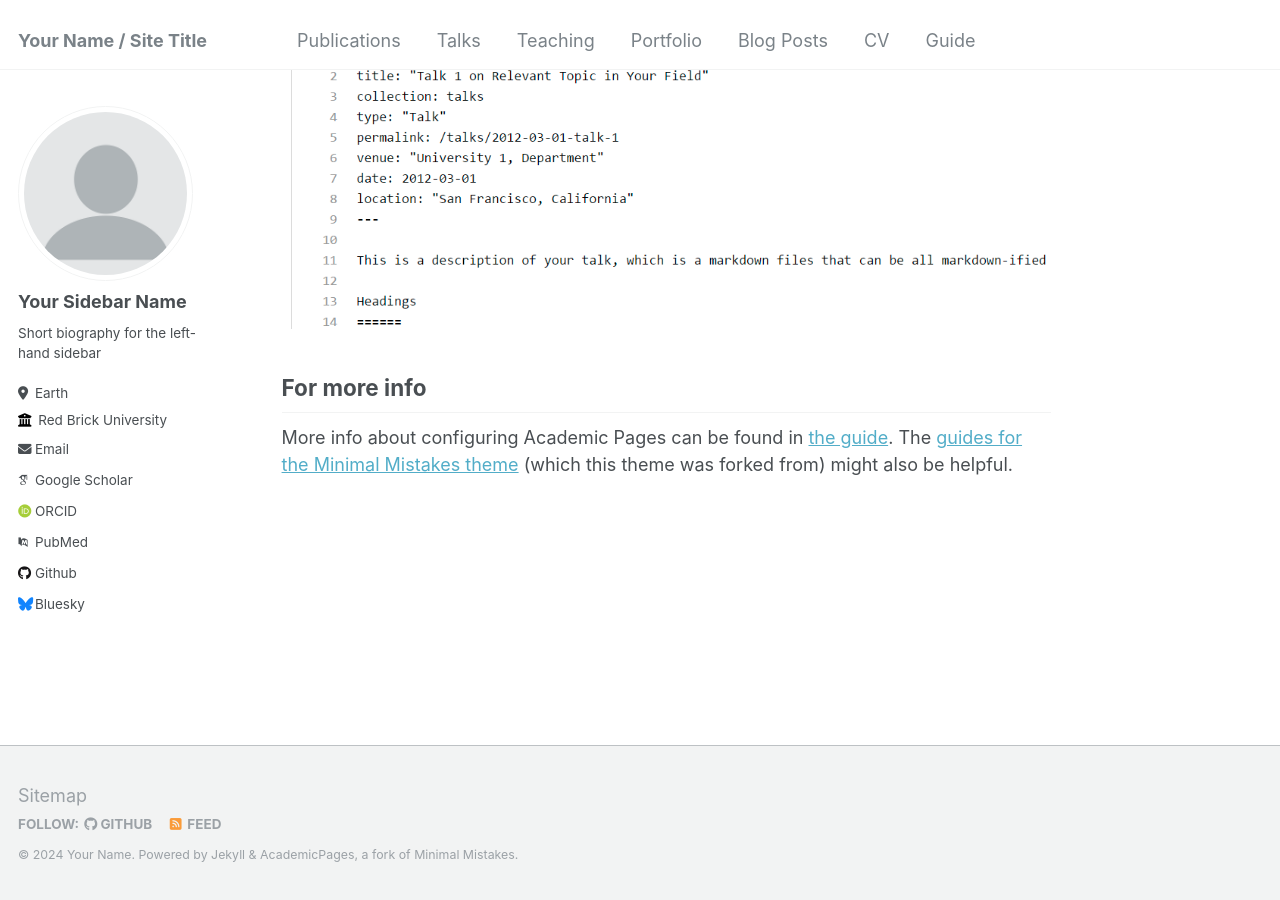
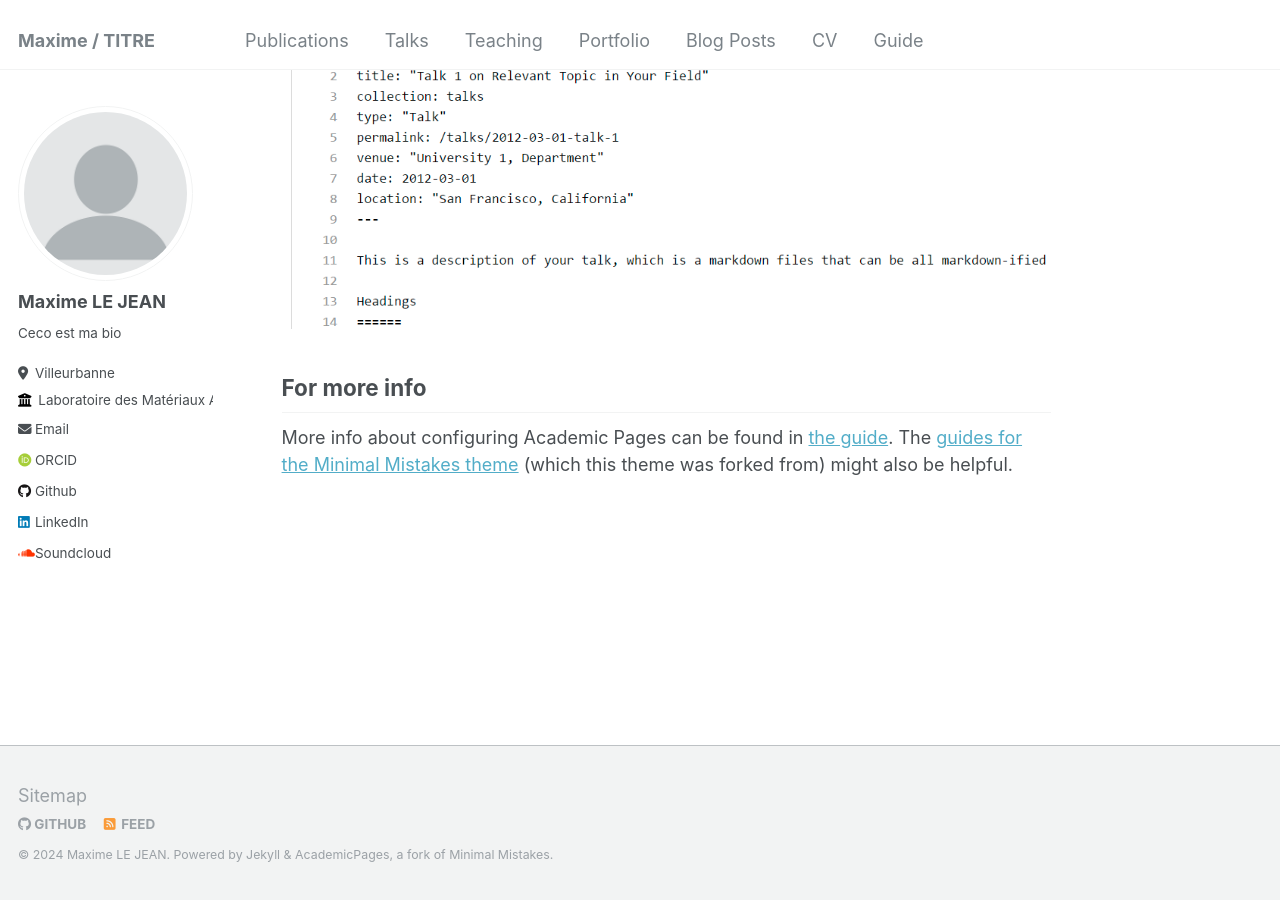
Before and after one commit to Shadaube/Shadaube.github.io, a Jekyll site: the page built from _pages/about.md, in a window 1280 px wide and 900 px high, scrolled down 2660 px. Built offline with Jekyll 4.4.1, drawn with Linux system fonts in a browser that asks for light colours; some web fonts are replaced.

Commit message:
Update _config.yml

```diff
--- a/_config.yml
+++ b/_config.yml
@@ -7,14 +7,14 @@
 # server process.
 
 # Basic Site Settings
-locale                   : "en-US"
-title                    : "Your Name / Site Title"
+locale                   : "FR"
+title                    : "Maxime / TITRE"
 title_separator          : "-"
-name                     : &name "Your Name"
-description              : &description "personal description"
-url                      : https://academicpages.github.io # the base hostname & protocol for your site e.g. "https://mmistakes.github.io"
+name                     : &name "Maxime LE JEAN"
+description              : &description "Ceci est ma description personelle"
+url                      : https://shadaube.github.io # the base hostname & protocol for your site e.g. "https://mmistakes.github.io"
 baseurl                  : "" # the subpath of your site, e.g. "/blog"
-repository               : "academicpages/academicpages.github.io"
+repository               : "shadaube/shadaube.github.io"
 
 # Site Author - The following control what appear as part of the author content on the side bar.
 #               If a field is blank the icon and link will not appear, otherwise it will be shown.
@@ -22,33 +22,33 @@ repository               : "academicpages/academicpages.github.io"
 author:
   # Biographic information
   avatar           : "profile.png"
-  name             : "Your Sidebar Name"
+  name             : "Maxime LE JEAN"
   pronouns         : # example: "she/her"
-  bio              : "Short biography for the left-hand sidebar"
-  location         : "Earth"
-  employer         : "Red Brick University"
+  bio              : "Ceco est ma bio"
+  location         : "Villeurbanne"
+  employer         : "Laboratoire des Matériaux Avancés"
   uri              : # URL
-  email            : "none@example.org"
+  email            : "maxime.le-jean@protonmail.com"
 
   # Academic websites
   arxiv            : # URL - Update with the correct link to your profile
-  googlescholar    : "https://scholar.google.com/citations?user=PS_CX0AAAAAJ"
+  googlescholar    : # URL
   impactstory      : # URL
-  orcid            : "http://orcid.org/yourorcidurl"
+  orcid            : "http://orcid.org/0009-0003-8047-3958"
   semantic         : # URL
-  pubmed           : "https://www.ncbi.nlm.nih.gov/pubmed/?term=john+snow"
+  pubmed           : # URL
   researchgate     : # URL
 
   # Repositories and software development
   bitbucket        : # Username - Update with your username on the site
   codepen          : # Username
   dribbble         : # Username
-  github           : "academicpages"
+  github           : "Maxime-LEJEAN"
   kaggle           : # Username
   stackoverflow    : # User number or user number and name (i.e., use "1" or "1/jeff-atwood")
 
   # Social media
-  bluesky          : "bsky.app" # Replace this with you Bluesky username
+  bluesky          : # Username
   facebook         : # Username
   flickr           : # Username
   foursquare       : # Username
@@ -57,11 +57,11 @@ author:
   keybase          : # Username
   instagram        : # Username
   lastfm           : # Username
-  linkedin         : # Username
+  linkedin         : maxime-le-jean # Username
   mastodon         : # URL
   medium           : # URL
   pinterest        : # Username
-  soundcloud       : # Username
+  soundcloud       : maxime-le-jean # Username
   steam            : # Username
   telegram         : # URL
   tumblr           : # Username
@@ -121,7 +121,7 @@ yandex_site_verification :
 
 # Social Sharing
 twitter:
-  username               : &twitter
+  username               :
 facebook:
   username               :
   app_id                 :
```
